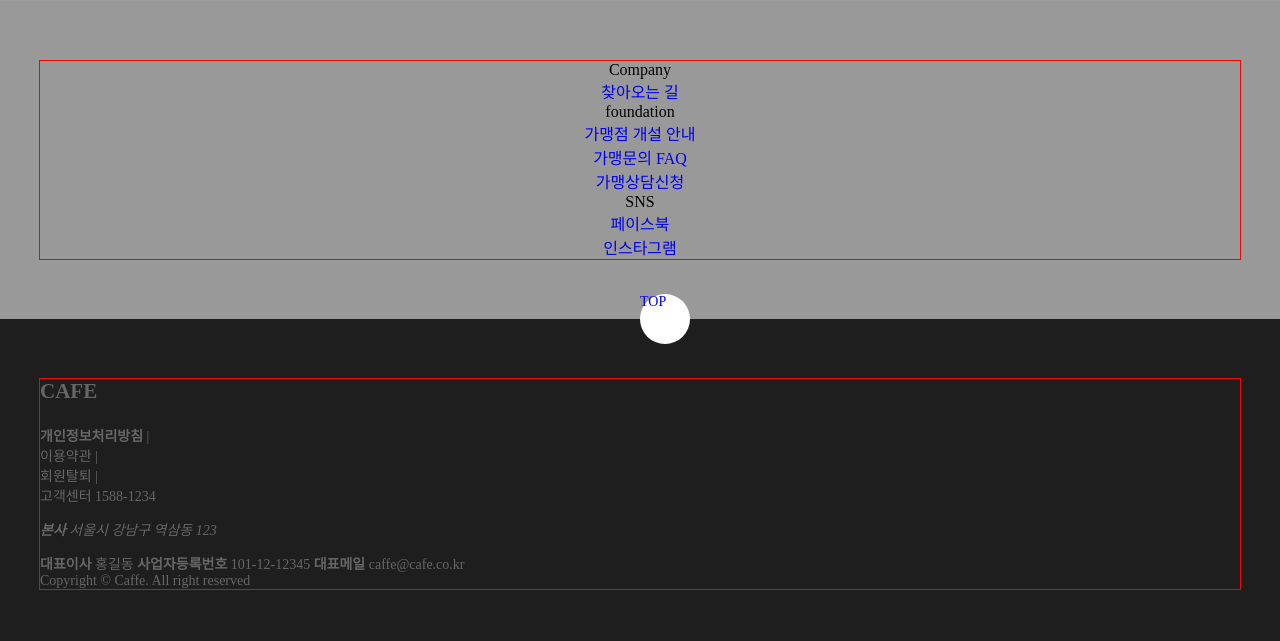
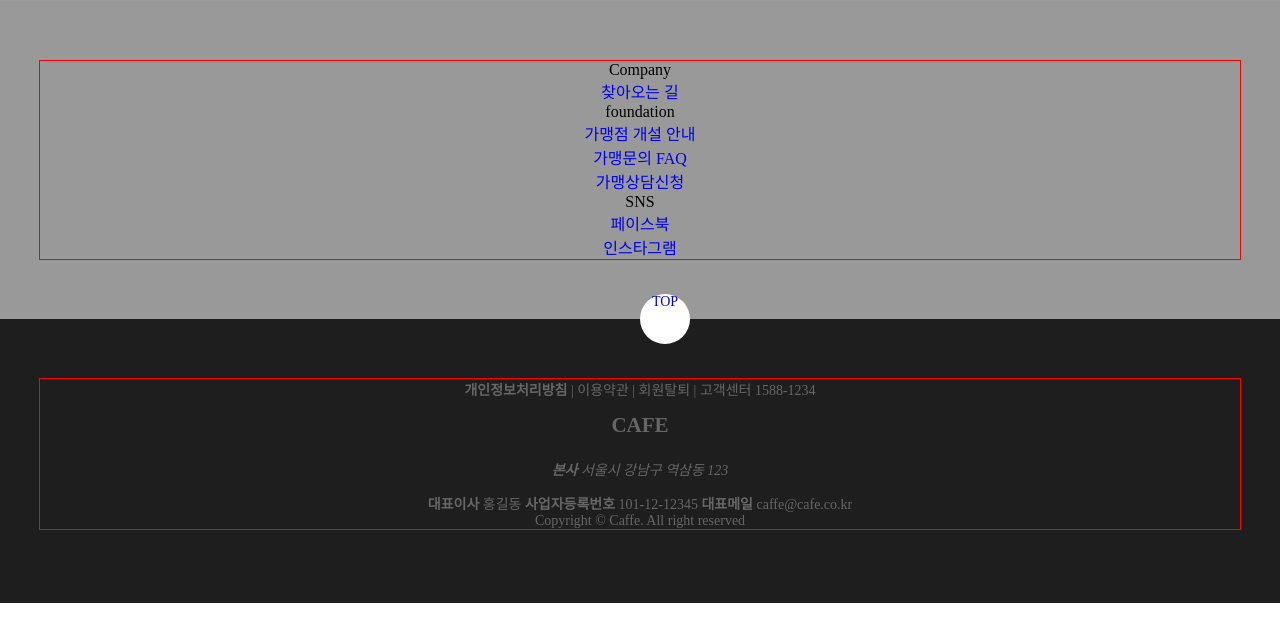
Before and after one commit to csslick/project_cafe2, a plain HTML site: page index.html in a window 1280 px wide. Shown: the part 3080-3721 px from the top of the page. After the commit the page ends 3683 px from the top, so only its background shows below. Drawn offline with Linux system fonts and the light colour scheme; grey boxes are pictures that could not be loaded.

Commit message:
Add files via upload

```diff
--- a/css/style.css
+++ b/css/style.css
@@ -77,6 +77,7 @@ section h2{
   color: #666;
   padding: 60px 0;
   font-size: 14px;
+  text-align: center;
 }
 
 #main_footer h2{ margin-bottom: 1em;}
@@ -86,6 +87,12 @@ section h2{
 #main_footer .footer_menu {
 
 }
+#main_footer .footer_menu li {
+  display: inline-block;
+}
+
+
+
 #btn_top {
   position: absolute;
   top: -25px;
--- a/index.html
+++ b/index.html
@@ -120,13 +120,13 @@
 
   <footer id="main_footer">
     <div class="container">
-      <h2>CAFE</h2>
       <ul class="footer_menu">
         <li><b>개인정보처리방침</b> | </li>
         <li>이용약관 | </li>
         <li>회원탈퇴 | </li>
         <li>고객센터 1588-1234</li>
       </ul>
+      <h2>CAFE</h2>
       <address><strong>본사</strong> 서울시 강남구 역삼동 123</address>
       <span><strong>대표이사</strong> 홍길동</span>
       <span><strong>사업자등록번호</strong> 101-12-12345</span>
```
